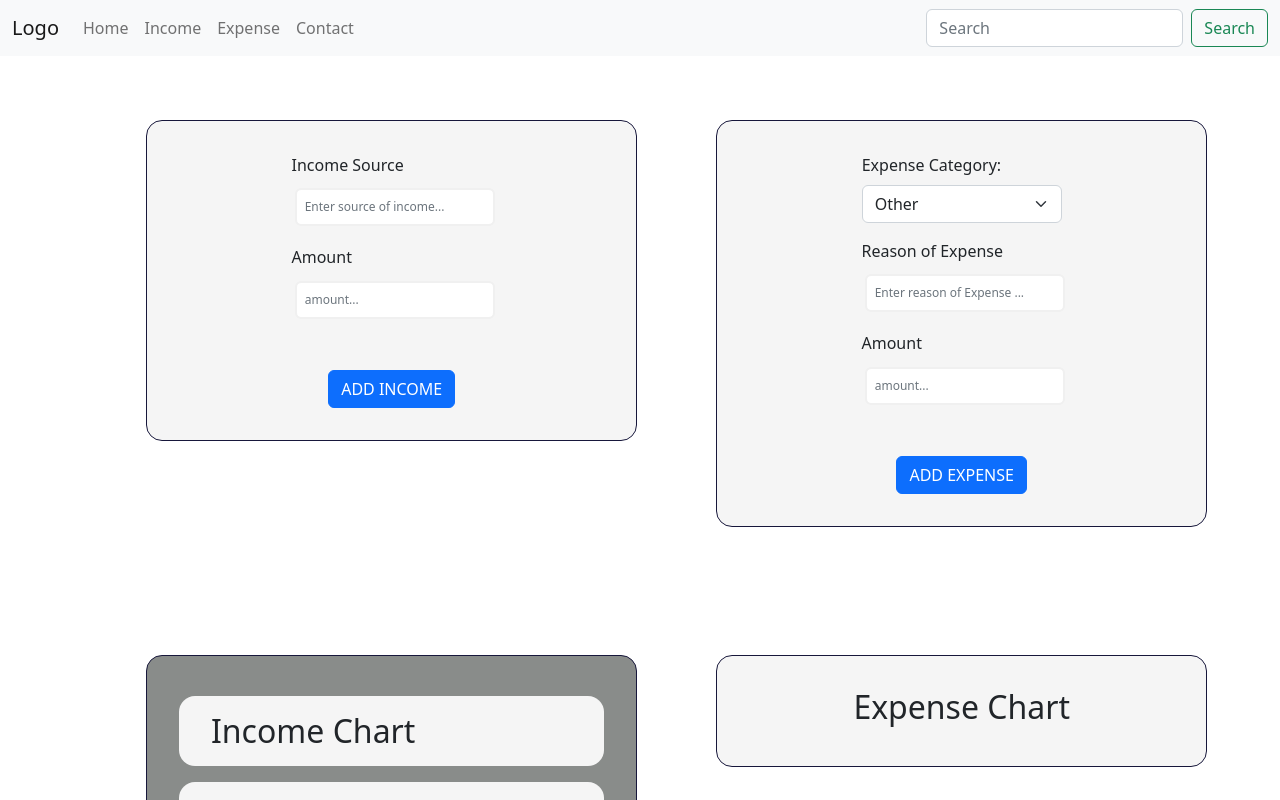
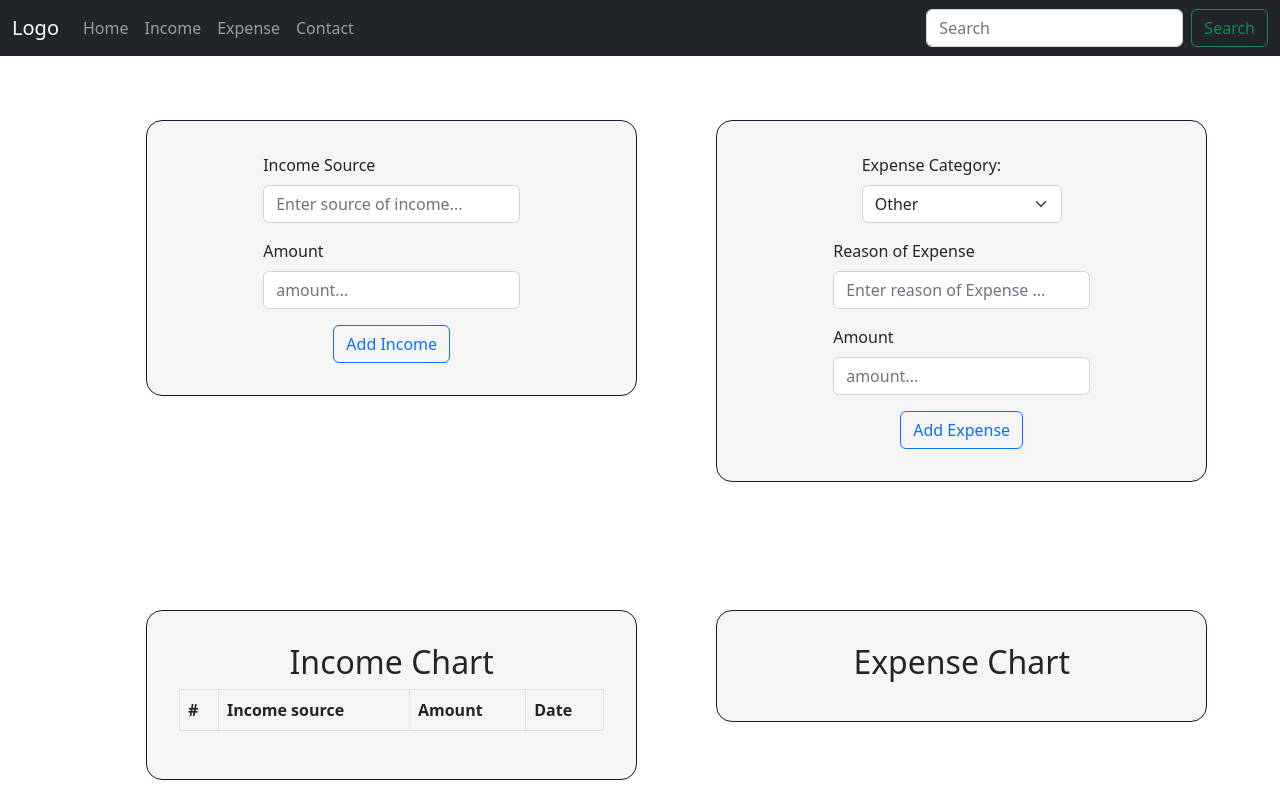
Before and after one commit to Tesfaye-Eshetie/expense-tracker, a React (Vite) app: page / in a window 1280 px wide. Shown: the top 800 px of the page. Built offline with nearby package versions, Linux system fonts and the light colour scheme.

Commit message:
updated and removed a few broken codes

```diff
--- a/src/App.css
+++ b/src/App.css
@@ -25,7 +25,7 @@ body {
 }
 
 .form,
-.expense_container {
+.display_container {
   display: flex;
   flex-direction: column;
   justify-content: center;
@@ -37,91 +37,3 @@ body {
   background-color: var(--clr-light);
   border-radius: 1rem;
 }
-.income_container {
-  display: flex;
-  flex-direction: column;
-  justify-content: center;
-  align-items: center;
-  border: 1px solid var(--clr-dark);
-  width: 90%;
-  margin: 4rem;
-  padding: 2rem;
-  background-color: var(--clr-secondery);
-  border-radius: 1rem;
-}
-.income_container h2,
-.income_container ul {
-  display: flex;
-  justify-content: space-between;
-  align-items: center;
-  width: 100%;
-  background-color: var(--clr-light);
-  border-radius: 1rem;
-  padding: 1rem 2rem;
-  margin: 0.5rem;
-}
-.income_container .bold_list {
-  font-weight: var(--fw-bold);
-}
-.income_container ul li {
-  list-style: none;
-}
-
-.button {
-  font-size: 0.9rem;
-  font-weight: 700;
-  padding: 0.8em 1.6em;
-  text-align: center;
-  text-transform: uppercase;
-  background-color: #3498db;
-  border-radius: 0.6em;
-  cursor: pointer;
-  border-color: #3498db;
-  color: #fff;
-  margin-top: 2rem;
-  align-self: center;
-}
-.button:hover {
-  background-color: #fff;
-  color: #000;
-}
-
-.input-control {
-  display: flex;
-  flex-direction: column;
-}
-.input-control input {
-  cursor: pointer;
-  border: 2px solid #f0f0f0;
-  border-radius: 6px;
-  font-size: 12px;
-  padding: 8px;
-  margin: 0.2rem;
-}
-
-.input-control input:focus {
-  outline: 0;
-}
-
-.input-flex.success input {
-  border-color: #09c372;
-}
-.input-control .input_error {
-  color: #ff3860;
-}
-.input-flex.error input::placeholder {
-  color: #ff3860;
-  font-size: 9px;
-  height: 13px;
-}
-.input-control .label {
-  font-weight: var(--fw-bold);
-  font-size: 1rem;
-  margin-right: 1.6rem;
-}
-
-.input-control .input-flex {
-  display: flex;
-  justify-content: center;
-  align-items: center;
-}
--- /dev/null
+++ b/src/components/DisplayTable.jsx
@@ -0,0 +1,26 @@
+import Table from "react-bootstrap/Table";
+
+export default function DisplayTable({ name, data }) {
+  return (
+    <Table striped bordered hover>
+      <thead>
+        <tr>
+          <th>#</th>
+          <th>{name}</th>
+          <th>Amount</th>
+          <th>Date</th>
+        </tr>
+      </thead>
+      <tbody>
+        {data.map((d, index) => (
+          <tr key={d.id}>
+            <td>{index + 1}</td>
+            <td>{d.source ? d.source : d.item}</td>
+            <td>{parseInt(d.amount).toFixed(2)}</td>
+            <td>{d.date}</td>
+          </tr>
+        ))}
+      </tbody>
+    </Table>
+  );
+}
--- a/src/components/ExpenseForm.jsx
+++ b/src/components/ExpenseForm.jsx
@@ -94,7 +94,7 @@ export default function ExpenseForm() {
           <Form.Text className="text-muted">Amount is requered?</Form.Text>
         )}
       </Form.Group>
-      <Button variant="primary" type="submit" className="button">
+      <Button variant="outline-primary" type="submit">
         Add Expense
       </Button>
     </Form>
--- a/src/components/FetchExpense.jsx
+++ b/src/components/FetchExpense.jsx
@@ -15,7 +15,7 @@ export default function FetchExpense() {
   }, [expense]);
 
   return (
-    <section className="expense_container">
+    <section className="display_container">
       <h2>Expense Chart</h2>
       {expense.map((exp) => (
         <div className="exp_card" key={exp.id}>
--- a/src/components/FetchIncome.jsx
+++ b/src/components/FetchIncome.jsx
@@ -1,5 +1,6 @@
 import React, { useState, useEffect } from "react";
 import { database } from "../detabase/indexedDB";
+import DisplayTable from "./DisplayTable";
 
 export default function FetchIncome() {
   const [income, setIncome] = useState([]);
@@ -14,9 +15,10 @@ export default function FetchIncome() {
     getIncome();
   }, [income]);
   return (
-    <section className="income_container">
+    <section className="display_container">
       <h2>Income Chart</h2>
-      <ul className="bold_list">
+      <DisplayTable name={"Income source"} data={income} />
+      {/* <ul className="bold_list">
         <li>Source</li>
         <li>Amount</li>
       </ul>
@@ -29,7 +31,7 @@ export default function FetchIncome() {
       <ul className="bold_list">
         <li>Total Income</li>
         <li>Amount</li>
-      </ul>
+      </ul> */}
     </section>
   );
 }
--- a/src/components/Header.jsx
+++ b/src/components/Header.jsx
@@ -8,14 +8,14 @@ import NavDropdown from "react-bootstrap/NavDropdown";
 
 export default function Header() {
   return (
-    <Navbar bg="light" expand="md">
+    <Navbar sticky="top" bg="dark" variant="dark" expand="md">
       <Container fluid>
         <Navbar.Brand href="#">Logo</Navbar.Brand>
         <Navbar.Toggle aria-controls="navbarScroll" />
         <Navbar.Collapse id="navbarScroll">
           <Nav
             className="me-auto my-2 my-lg-0"
-            style={{ maxHeight: "100px" }}
+            style={{ maxHeight: "100vh" }}
             navbarScroll
           >
             <Nav.Link href="#action1">Home</Nav.Link>
--- a/src/components/IncomeForm.jsx
+++ b/src/components/IncomeForm.jsx
@@ -67,7 +67,7 @@ export default function IncomeForm() {
           <Form.Text className="text-muted">Amount is requered?</Form.Text>
         )}
       </Form.Group>
-      <Button variant="primary" type="submit" className="button">
+      <Button variant="outline-primary" type="submit">
         Add Income
       </Button>
     </Form>
```
Also changed, not shown: src/components/ExpenseTable.jsx (deleted, +0 -35 lines).
